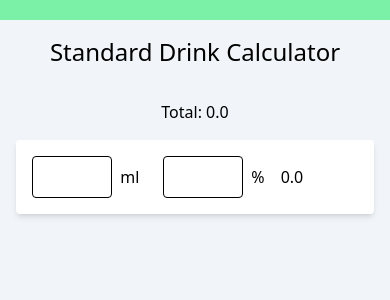
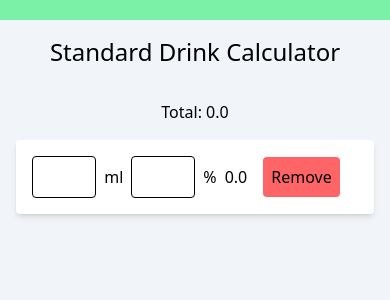
Before and after one commit to jbcoventry/standard-drink-calc, a React (Vite) app: page / in a window 390 px wide. Shown: the top 300 px of the page. Built offline with nearby package versions, Linux system fonts and the light colour scheme.

Commit message:
delete button created

```diff
--- a/src/UserInput.tsx
+++ b/src/UserInput.tsx
@@ -37,14 +37,18 @@ function UserInput({ data, setData, currentDrink }: UserInputProps) {
     ]);
   }
 
+  function handleClick() {
+    setData((data) => data.filter((item) => item.id !== currentDrink.id));
+  }
+
   return (
     <div
       id={currentDrink.id}
       className="shadow-md p-2 my-4 mx-auto bg-white rounded-sm w-md max-w-11/12"
     >
-      <label className="mr-4">
+      <label className="md:mr-4">
         <input
-          className="border-solid border-black  border rounded-sm p-2 m-2 w-20 appearance-none"
+          className="border-solid border-black  border rounded-sm p-2 m-2 w-16 md:w-20 appearance-none"
           type="number"
           name="volume"
           inputMode="decimal"
@@ -55,9 +59,9 @@ function UserInput({ data, setData, currentDrink }: UserInputProps) {
         />
         ml
       </label>
-      <label className="mr-4">
+      <label className="md:mr-4 mr-2">
         <input
-          className="border-solid border-black  border rounded-sm p-2 m-2 w-20 appearance-none"
+          className="border-solid border-black  border rounded-sm p-2 m-2 w-16 md:w-20 appearance-none"
           type="number"
           name="percentage"
           inputMode="decimal"
@@ -68,13 +72,18 @@ function UserInput({ data, setData, currentDrink }: UserInputProps) {
         />
         %
       </label>
-      <label>
+      <label className="md:mr-8 mr-2">
         {total(
           Number(currentDrink.volume),
           Number(currentDrink.percentage)
         ).toFixed(1)}
       </label>
-      <button></button>
+      <button
+        className="bg-red-400 rounded-sm cursor-pointer hover:bg-red-500 p-2 m-2"
+        onClick={handleClick}
+      >
+        Remove
+      </button>
     </div>
   );
 }
```
